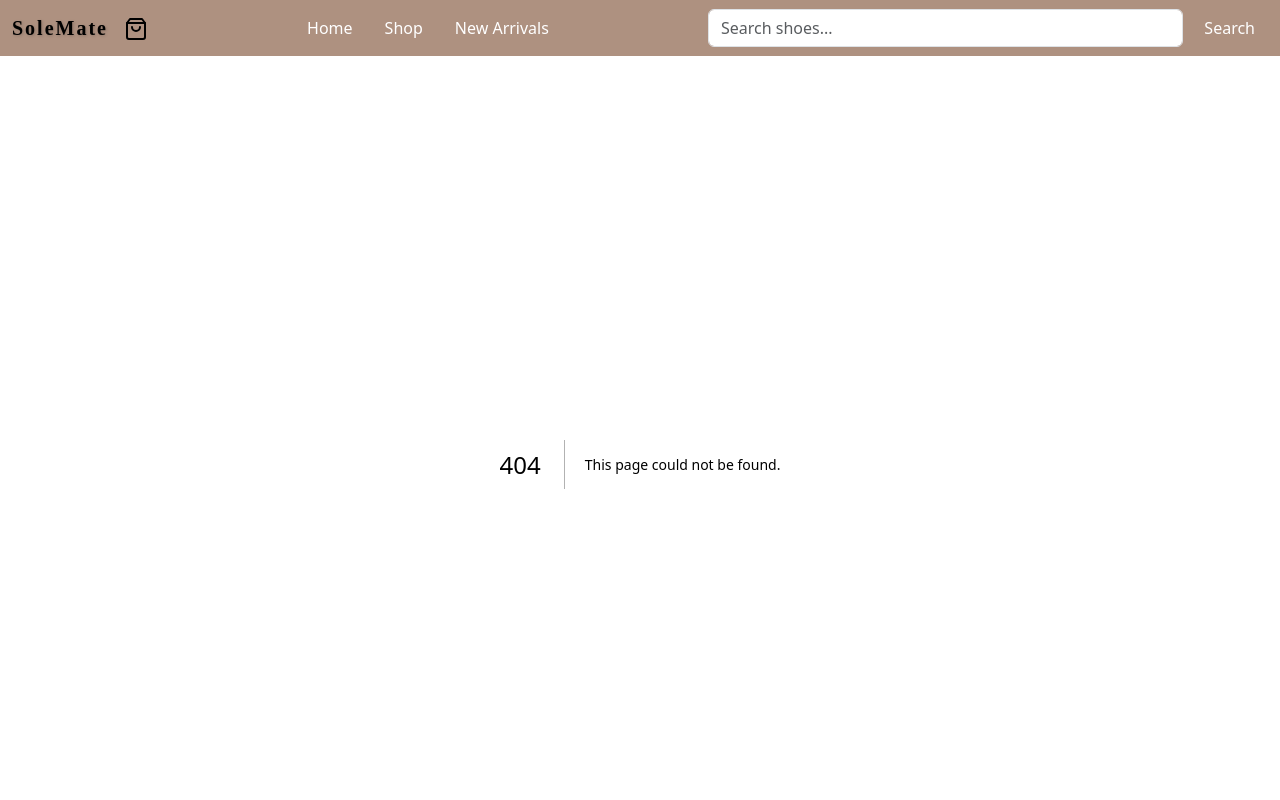
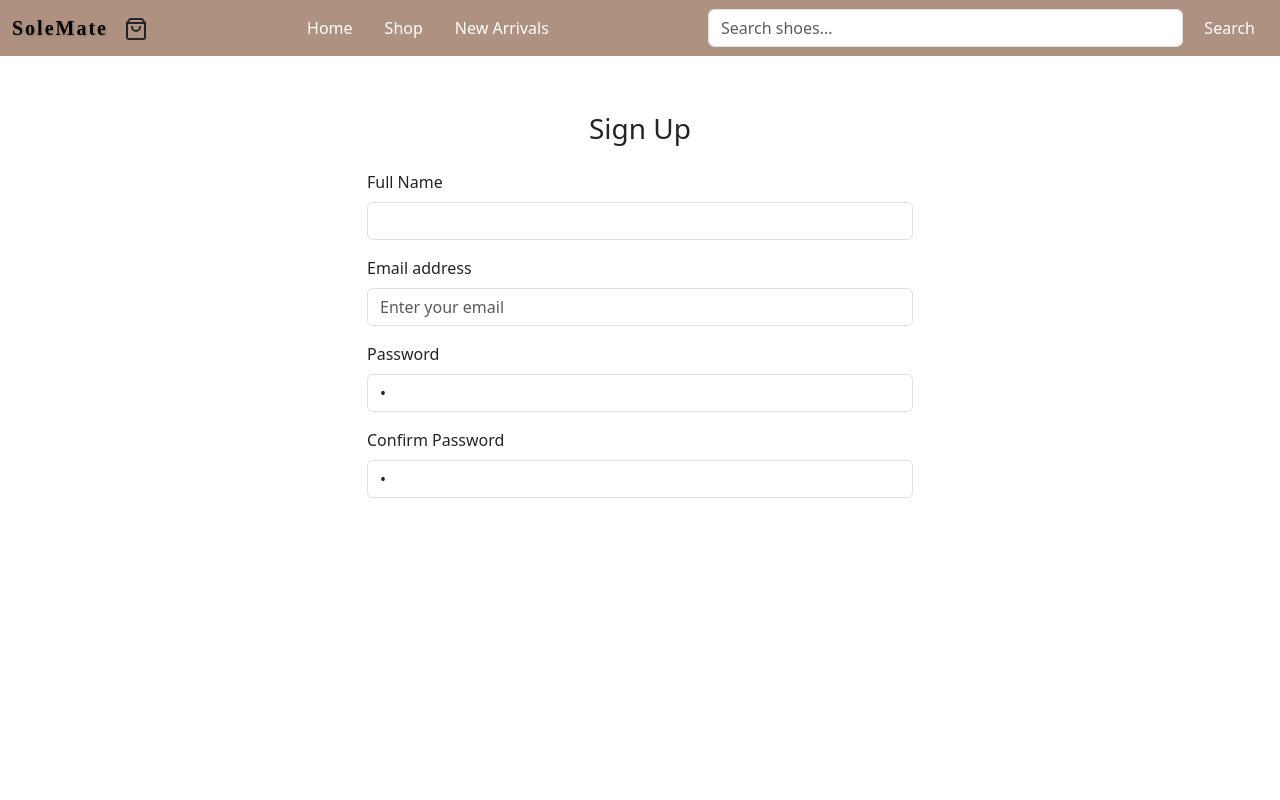
Before and after one commit to kiranasmat/shoe-store, a Next.js app: page /signUp in a window 1280 px wide. Before the commit this address had no page. Shown: the top 800 px of the page. Built offline with nearby package versions, Linux system fonts and the light colour scheme.

Commit message:
signup form

```diff
--- /dev/null
+++ b/app/signUp/page.js
@@ -0,0 +1,95 @@
+"use client"
+import { useState } from "react";
+
+export default function Signup() {
+    const [formData, setFormData] = useState({
+        name: " ",
+        email: " ",
+        password: " ",
+        confirmPassword:" "
+    })
+    const handleChange = (e) => {
+    const { name, value } = e.target;
+    setFormData((prev) => ({ ...prev, [name]: value }));
+    }
+    const handleSubmit = (e) => {
+        e.preventDefault()
+        console.log("Signup Data:", formData);
+        alert("Signup successful!");
+    }
+
+    return (
+      <div className="container mt-5">
+        <div className="row justify-content-center">
+          <div className="col-md-6">
+            <div className="card-shadow">
+              <div className="card-body">
+                <h3 className="card-title text-center mb-4">Sign Up</h3>
+                <form onSubmit={handleSubmit}>
+                  <div className="mb-3">
+                    <label htmlFor="name" className="form-label">
+                      Full Name
+                    </label>
+                    <input
+                      type="text"
+                      className="form-control"
+                      id="name"
+                      name="name"
+                        value={formData.name}
+                        onChange={handleChange}
+                      placeholder="Enter your full name"
+                    />
+                  </div>
+                  <div className="mb-3">
+                    <label htmlFor="email" className="form-label">
+                      Email address
+                   </label>
+                    <input
+                      type="email"
+                      className="form-control"
+                      id="email"
+                      name="email"
+                        value={formData.email}
+                        onChange={handleChange}
+                      placeholder="Enter your email"
+                    />
+                  </div>
+                  <div className="mb-3">
+                    <label htmlFor="password" className="form-label">
+                      Password
+                    </label>
+                    <input
+                      type="password"
+                      className="form-control"
+                      id="password"
+                      name="password"
+                        value={formData.password}
+                        onChange={handleChange}
+                      placeholder="Enter your password"
+                    />
+                  </div>
+                  <div className="mb-3">
+                    <label htmlFor="confirmPassword" className="form-label">
+                      Confirm Password
+                    </label>
+                    <input
+                      type="password"
+                      className="form-control"
+                      id="confirmPassword"
+                      name="confirmPassword"
+                        value={formData.confirmPassword}
+                        onChange={handleChange}
+                      placeholder="Confirm your password"
+                    />
+                  </div>
+                  <button className="btn btn-custom text-white w-100" type="submit">
+                    Submit
+                  </button>
+                </form>
+              </div>
+            </div>
+          </div>
+        </div>
+      </div>
+    );
+}
```
Also changed, not shown: app/models/user.js (added, +15 -0 lines).
